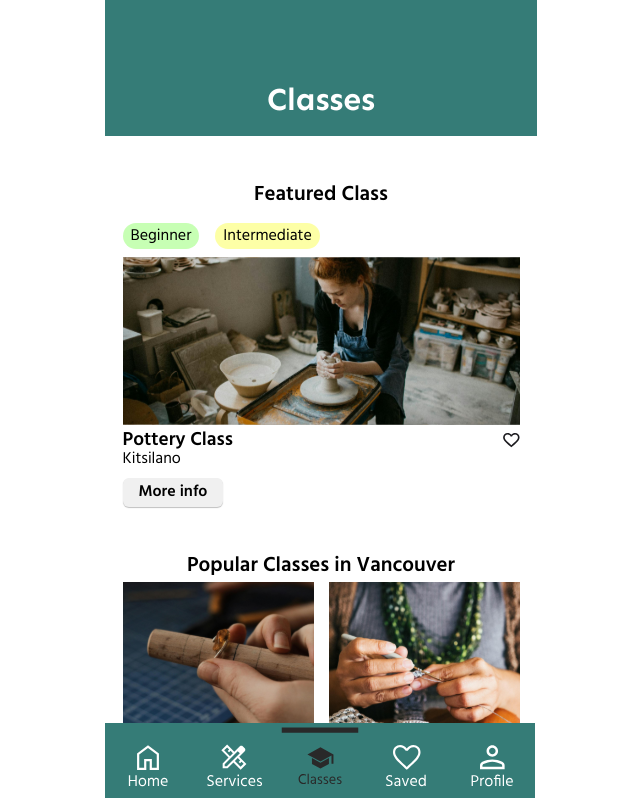
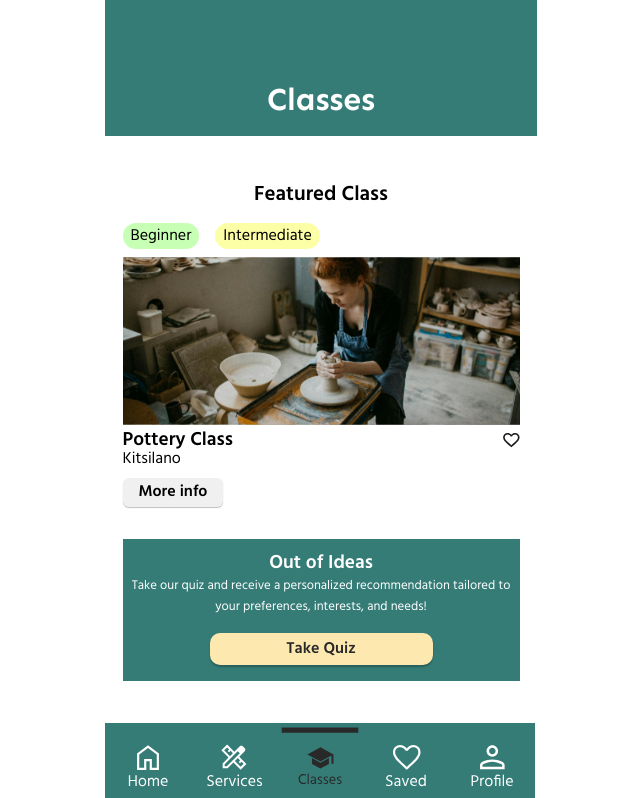
Before and after one commit to jdaniera/marketplace, a Next.js app: page /classes in a window 1280 px wide. Shown: the top 798 px of the page, without its empty margins (319-959 px from the left). Built offline with nearby package versions, Linux system fonts and the light colour scheme.

Commit message:
adding takeQuizCardand changing readme

```diff
--- /dev/null
+++ b/components/TakeQuizCard/TakeQuizCard.module.css
@@ -0,0 +1,55 @@
+.takeQuizCardContainer{
+    display: flex;
+    justify-content: center;
+
+}
+.takeQuizCardInnerContainer{
+    max-width: 397px;
+    background-color: var( --teal);
+    margin-top: 2em;
+}
+
+.takeQuizContent{
+    display: flex;
+    flex-direction: column;
+    justify-content: center;
+    align-items: center;
+
+}
+.takeQuizContent p{
+    color: var(--white);
+    font-family: 'hind';
+    font-size: 0.8em;
+    margin: 0em;
+    padding: 0em;
+    text-align: center;
+
+}
+.takeQuizContent h1{
+    color: var(--white);
+    font-family: 'hindSemiBold';
+    margin: 0em;
+    margin-top: 0.7em;
+    font-size: 1.2em;
+    line-height: 1.2em;
+    text-align: center;
+
+}
+
+
+.takeQuizContent button{
+    font-size: 1em;
+    font-family: 'hindSemiBold';
+    border: none;
+    background-color: var(--yellow);
+    width: 223px;
+    height: 32px;
+    color: var(--black);
+    border-radius: 10px;
+    box-shadow: 0px 2px 2px rgba(0, 0, 0, 0.25);
+    margin-bottom: 1em;
+    margin-top: 1em;
+}
+.takeQuizContent button:hover{
+    box-shadow: 0px 3px 4px rgba(0, 0, 0, 0.25);
+}
--- /dev/null
+++ b/components/TakeQuizCard/index.js
@@ -0,0 +1,21 @@
+import styles from './TakeQuizCard.module.css';
+import Image from 'next/image';
+import Link from 'next/link';
+
+
+
+export default function TakeQuizCard() {
+    return (
+        <div className={styles.takeQuizCardContainer}>
+            <div className={styles.takeQuizCardInnerContainer}>
+                <div className={styles.takeQuizContent}>
+                <h1>Out of Ideas</h1>
+                <p>Take our quiz and receive a personalized recommendation tailored to your preferences, interests, and needs!</p>
+                <Link href="/quiz">
+                <button>Take Quiz</button>
+                </Link>
+                </div>
+            </div>
+        </div>
+    )
+}
--- a/pages/classes.js
+++ b/pages/classes.js
@@ -5,6 +5,7 @@ import TabBar from "@/components/TabBar";
 import ClassesCard from "@/components/ClassesCard";
 import Image from 'next/image';
 import Link from 'next/link';
+import TakeQuizCard from "@/components/TakeQuizCard";
 
 export default function Classes() {
     const headerTitle = 'Classes';
@@ -22,6 +23,9 @@ export default function Classes() {
                     </div>
                 <div className={styles.featuredCard}>
                     <ClassesFeaturedCard />
+                </div>
+                <div className={styles.takeQuizCard}>
+                    <TakeQuizCard />
                 </div>
                 <div className={styles.classesCardContainer}>
                     <div className={styles.classCardSectionHeader}>
```
Also changed, not shown: 1 other file (tests, documents, lock files or other folders).
